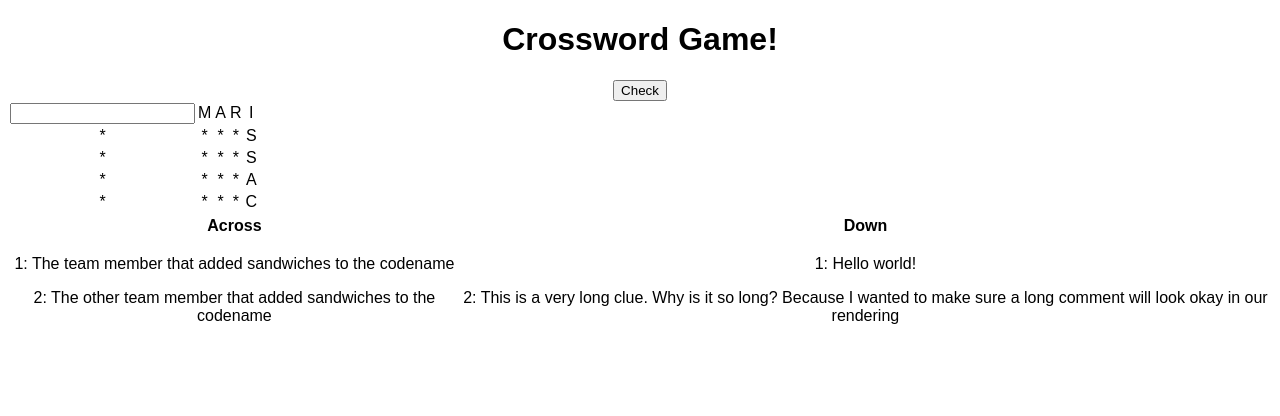
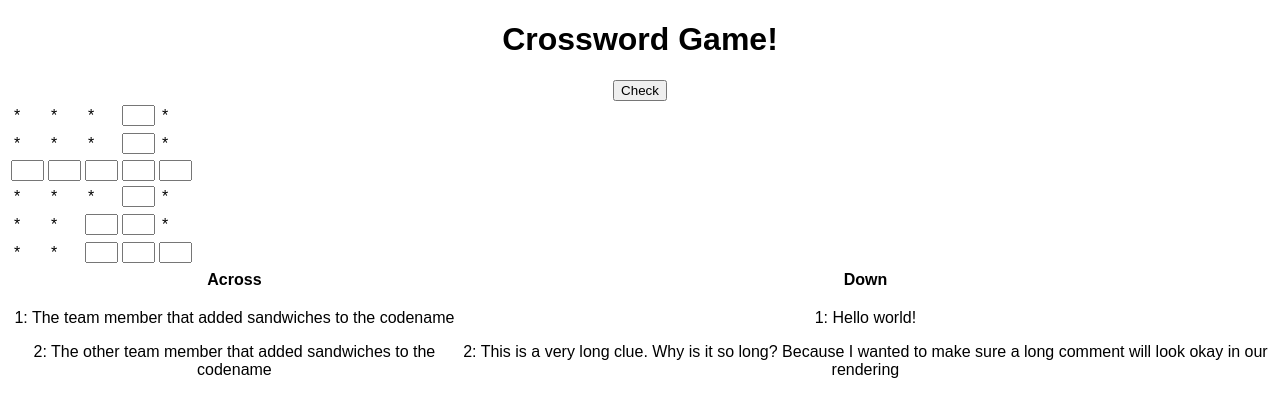
Before and after one commit to WaluigiTime/crosswords-lobsters-sandwiches, a React (Create React App) app: page / in a window 1280 px wide. Shown: the top 416 px of the page. Built offline with nearby package versions, Linux system fonts and the light colour scheme.

Commit message:
initial commit

```diff
--- a/src/App.js
+++ b/src/App.js
@@ -1,6 +1,8 @@
 import "./styles.css";
 import data from "./sample_data.json";
 
+//Questions for next week Issac :
+//How do we
 export default function App() {
   return (
     <div className="App">
@@ -26,7 +28,7 @@ export default function App() {
 }
 
 export function InputComponent(props) {
-  return <input type="textbox" />;
+  return <input type="textbox" size="1" />;
 }
 
 export function EmptySpace() {
@@ -42,6 +44,7 @@ export function Star() {
   return <td> * </td>;
 }
 
+//Talks about the across and down clues
 export function LittleClues(props) {
   return (
     <p>
@@ -49,14 +52,6 @@ export function LittleClues(props) {
     </p>
   );
 }
-
-function Visible() {}
-// //return (
-//   <ul>
-//   {animals.map(animal => (
-//     <li>{animal}</li>
-//   ))}
-// </ul>
 
 export function AcrossClues(props) {
   // props is an array
@@ -81,53 +76,21 @@ export function DownClues(props) {
     </div>
   );
 }
+
 export function GameBoard(props) {
-  // props.answerKey = [][]
-  // Loop over props.answerKey
-
-  // loop over answer key
-
-  //for (i = 0; i < props.answerKey.length ; i++) {
-
-  //};
-  // if answerKey[i][j] == "" then star else input
   return (
     <table>
-      <tr>
-        <InputComponent />
-        <Letter char="M" />
-        <Letter char="A" />
-        <Letter char="R" />
-        <Letter char="I" />
-      </tr>
-      <tr>
-        <Star />
-        <Star />
-        <Star />
-        <Star />
-        <Letter char="S" />
-      </tr>
-      <tr>
-        <Star />
-        <Star />
-        <Star />
-        <Star />
-        <Letter char="S" />
-      </tr>
-      <tr>
-        <Star />
-        <Star />
-        <Star />
-        <Star />
-        <Letter char="A" />
-      </tr>
-      <tr>
-        <Star />
-        <Star />
-        <Star />
-        <Star />
-        <Letter char="C" />
-      </tr>
+      {props.data.map((innerArray) => {
+        return (
+          <tr>
+            {innerArray.map((StringAnswer) => {
+              return (
+                <td>{StringAnswer === "" ? <Star /> : <InputComponent />}</td>
+              );
+            })}
+          </tr>
+        );
+      })}
     </table>
   );
 }
--- a/src/sample_data.json
+++ b/src/sample_data.json
@@ -4,7 +4,8 @@
     ["", "", "", "M", ""],
     ["I", "S", "S", "A", "C"],
     ["", "", "", "R", ""],
-    ["", "", "", "", ""]
+    ["", "", "a", "a", ""],
+    ["", "", "a", "A", "D"]
   ],
   "AcrossClues": [
     {
```
